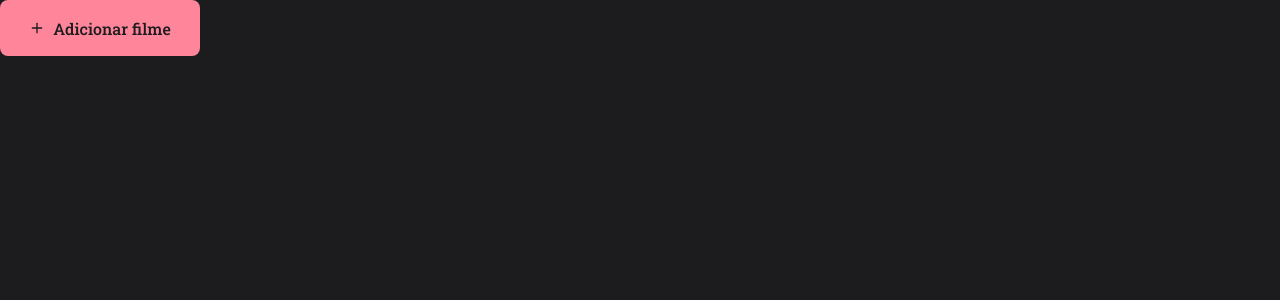
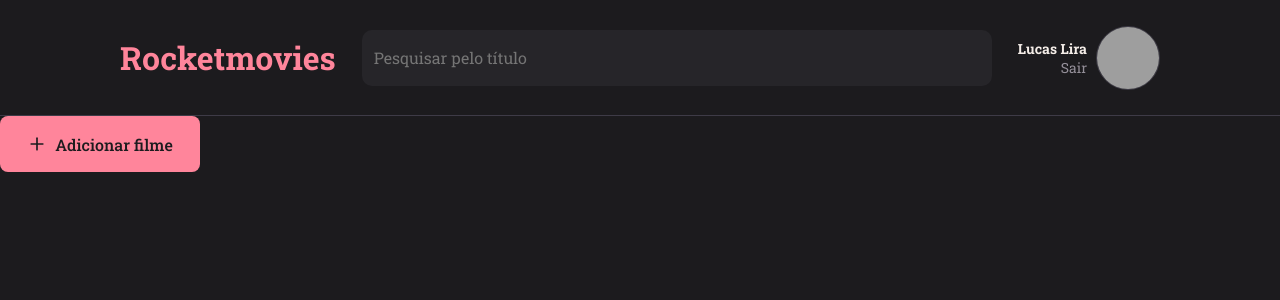
Before and after one commit to lucaslirah/rocketmovies, a React (Vite) app: page / in a window 1280 px wide. Shown: the top 300 px of the page. Built offline with nearby package versions, Linux system fonts and the light colour scheme; grey boxes are pictures that could not be loaded.

Commit message:
Header and Input components created

```diff
--- a/src/components/Button/index.jsx
+++ b/src/components/Button/index.jsx
@@ -6,9 +6,9 @@ export function Button({ icon: Icon, title, loading = false, ...rest }){
             type='button'
             { ...rest }
             disabled={loading}
-            >
-                {Icon ? <Icon icon={toString(Icon)}/> : ''}
-                { loading ? 'carregando' : title }
+        >
+            {Icon && <Icon size={20}/>}
+            { loading ? 'carregando' : title }
         </Container>
     )
 }
--- a/src/components/Button/styles.js
+++ b/src/components/Button/styles.js
@@ -2,7 +2,7 @@ import styled from "styled-components"
 
 export const Container = styled.button`
     width: 100%;
-    height: 56px;
+    height: 5.6rem;
 
     display: flex;
     align-items: center;
@@ -15,7 +15,7 @@ export const Container = styled.button`
 
     padding: 0 1.3rem;
     border: none;
-    border-radius: 10px;
+    border-radius: 1rem;
 
     &:disabled{
         opacity: 0.8;
@@ -24,7 +24,7 @@ export const Container = styled.button`
     >Icon{
         border: none;
         background: transparent;
-        font-size: 16px;
+        font-size: 1.6rem;
         color: ${({ theme }) => theme.BACKGROUND_100};
     }
 `
--- /dev/null
+++ b/src/components/Header/index.jsx
@@ -0,0 +1,29 @@
+import { Container, Brand, Profile, Search } from './styles'
+import { Input } from '../Input'
+
+export function Header(){
+    return(
+        <Container>
+            <Brand>
+                <h1>Rocketmovies</h1>
+            </Brand>
+
+            <Search>
+                <Input placeholder="Pesquisar pelo título"/>
+            </Search>
+
+            <Profile>
+                <div>
+                    <strong>Lucas Lira</strong>
+                    <a href="#">Sair</a>
+                </div>
+
+                <img
+                    src="http://github.com/lucaslirah.png"
+                    alt="Imagem do usuário"
+                />
+            </Profile>
+
+        </Container>
+    )
+}
--- /dev/null
+++ b/src/components/Header/styles.js
@@ -0,0 +1,53 @@
+import styled from 'styled-components'
+
+export const Container = styled.div`
+    grid-area: header;
+
+    display: flex;
+    justify-content: space-between;
+    align-items: center;
+
+    width: 100%;
+    height: 11.6rem;
+
+    border-bottom: 1px solid ${({ theme }) => theme.COLORS.BACKGROUND_700};
+
+    padding: 0 12rem;
+`
+export const Brand = styled.div`
+    color: ${({ theme }) => theme.COLORS.PINK};
+`
+export const Search = styled.div`
+    width: 63rem;
+`
+export const Profile = styled.div`
+    display: flex;
+    align-items: center;
+    gap: 9px;
+
+    >img{
+        width: 6.4rem;
+        height: 6.4rem;
+
+        border: 1px solid ${({ theme }) => theme.COLORS.BACKGROUND_700};
+        border-radius: 50%;
+    }
+
+    >div{
+        display: flex;
+        flex-direction: column;
+        align-items: end;
+
+        font-size: 1.4rem;
+
+        strong{
+            color: ${({ theme }) => theme.COLORS.WHITE_800};
+            font-weight: 700;
+        }
+
+        a{
+            color: ${({ theme }) => theme.COLORS.GRAY_900};
+            font-weight: 400;
+        }
+    }
+`
--- /dev/null
+++ b/src/components/Input/index.jsx
@@ -0,0 +1,13 @@
+import { Container } from './styles'
+
+export function Input({ icon: Icon, ...rest}){
+    return(
+        <Container>
+           {Icon && <Icon size={20}/>}
+            <input
+                type="text"
+                {...rest}
+            />
+        </Container>
+    )
+}
--- /dev/null
+++ b/src/components/Input/styles.js
@@ -0,0 +1,31 @@
+import styled from "styled-components"
+
+export const Container = styled.div`
+    width: 100%;
+
+    display: flex;
+    align-items: center;
+
+    border-radius: 1rem;
+
+    background-color: ${({ theme }) => theme.COLORS.BACKGROUND_900};
+
+    >input{
+        height: 5.6rem;
+        width: 100%;
+
+        padding: 1.2rem;
+        background: transparent;
+        border: none;
+
+        color: ${({ theme }) => theme.COLORS.WHITE_000};
+
+        &:placeholder{
+        color: ${({ theme }) => theme.COLORS.GRAY_900};
+        }
+
+        >svg{
+            margin-left: 1rem;
+        }
+    }
+`
--- a/src/pages/Home/index.jsx
+++ b/src/pages/Home/index.jsx
@@ -1,10 +1,13 @@
+import { Button } from '../../components/Button'
+import { Header } from '../../components/Header'
+import { FiPlus } from 'react-icons/fi'
 import { Container } from './styles'
-import { Button } from '../../components/Button'
-import { FiPlus } from 'react-icons/fi'
 
 export function Home(){
     return(
         <Container>
+            <Header/>
+
             <Button title="Adicionar filme" icon={FiPlus}/>
         </Container>
     )
--- a/src/pages/Home/styles.js
+++ b/src/pages/Home/styles.js
@@ -1,6 +1,16 @@
 import styled from 'styled-components'
 
 export const Container = styled.div`
+    width: 100%;
+    height: 100vh;
+
+    display: grid;
+    grid-template-rows: 11.6rem auto;
+    grid-template-areas:
+    "header"
+    "content"
+    ;
+
     button{
         width: 20rem;
 
--- a/src/styles/global.js
+++ b/src/styles/global.js
@@ -18,13 +18,12 @@ export default createGlobalStyle`
         -webkit-font-smoothing: antialiased;
     }
 
-    body, button{
+    body, button, input{
         font-family: Roboto Slab, serif;
         font-size: 1.6rem;
         outline: none;
     }
-
-    input, textarea{
+    textarea{
         font-family: Roboto, sans-serif;
         font-size: 1.6rem;
         outline: none;
```
